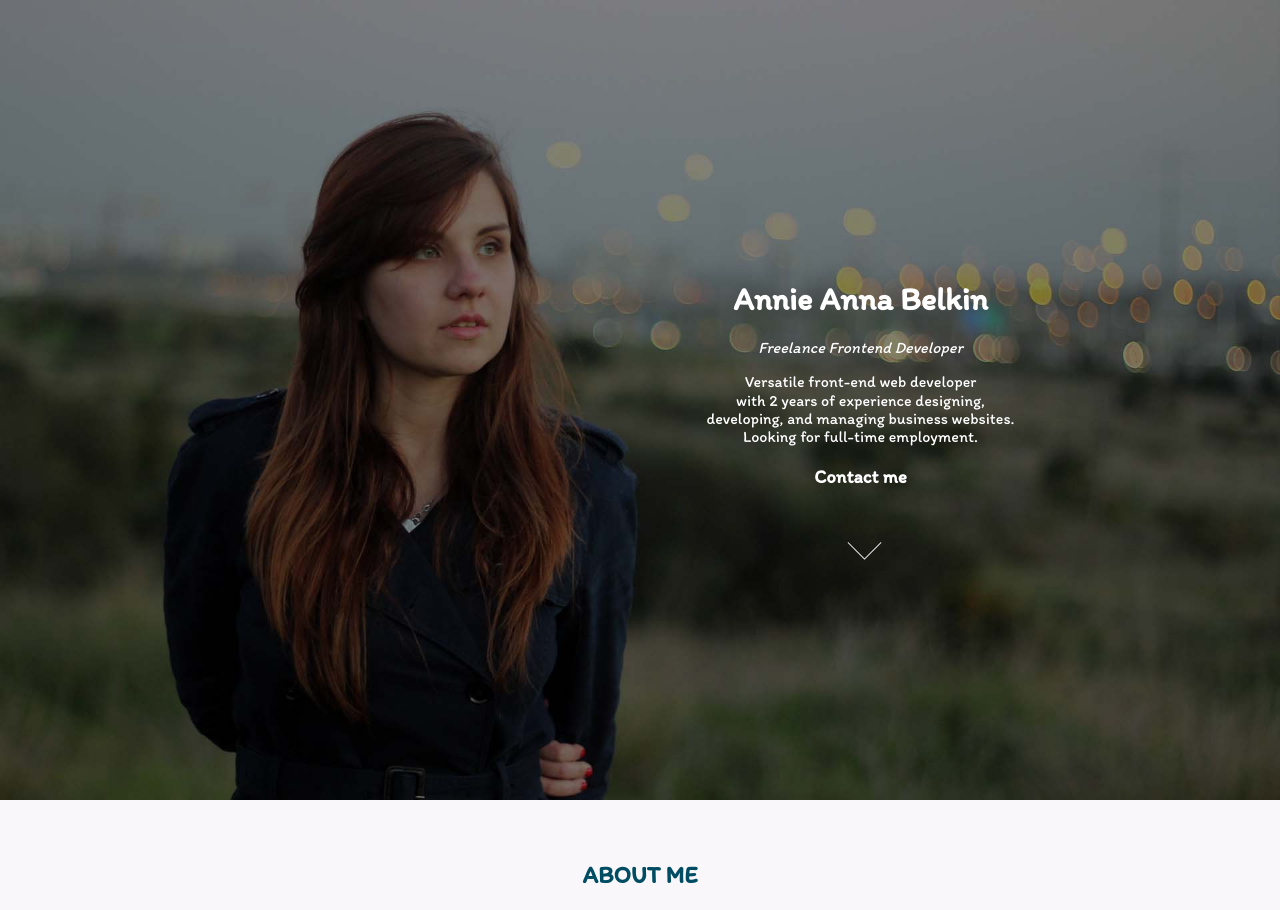
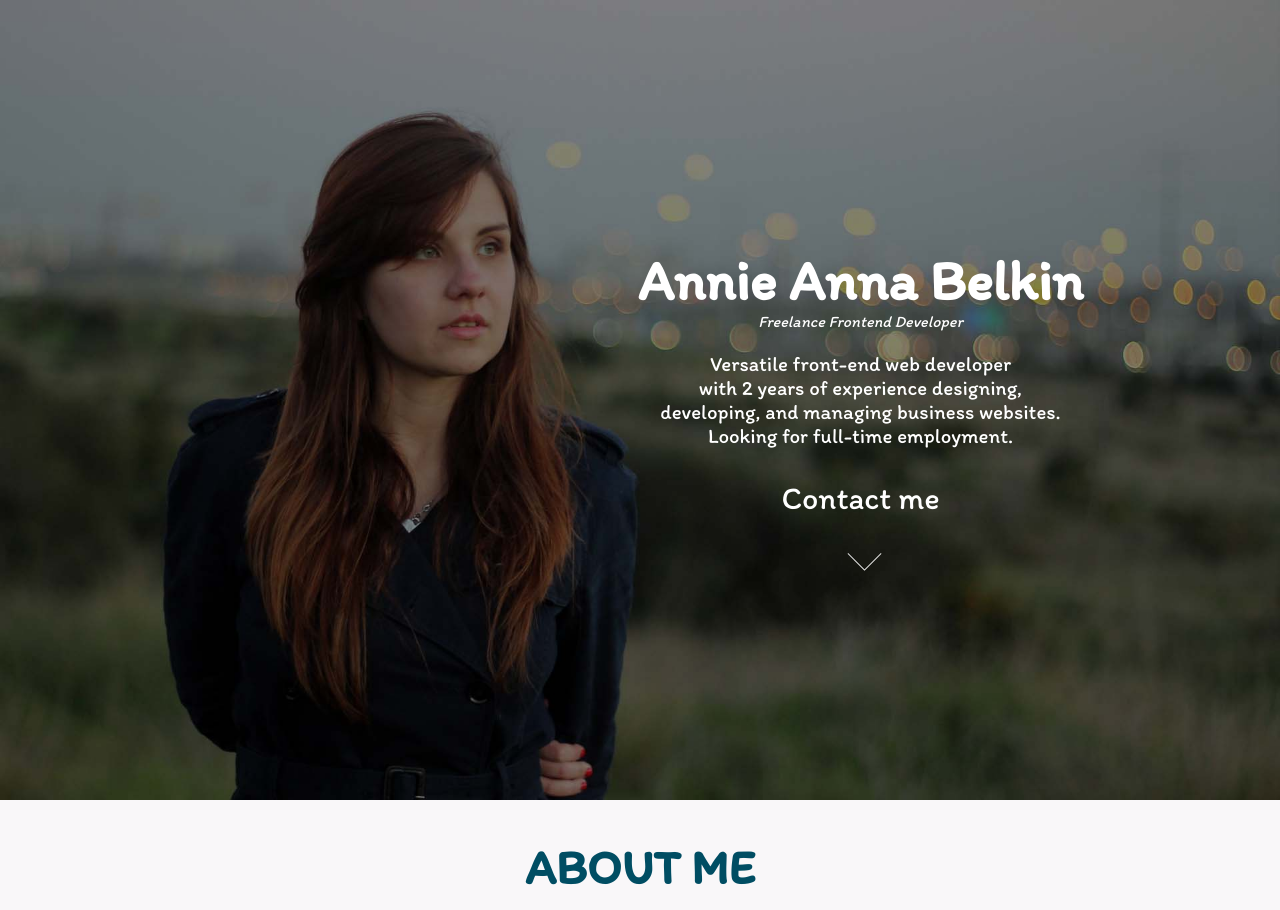
Before and after one commit to amplace/amplace.github.io, a website built with webpack: page app/index.html in a window 1280 px wide. Shown: the top 910 px of the page. Built offline with nearby package versions, Linux system fonts and the light colour scheme.

Commit message:
Add text style

```diff
--- /dev/null
+++ b/app/assets/styles/modules/_text.css
@@ -0,0 +1,64 @@
+h1 {
+    font-size: 2.0rem;
+    margin: 0;
+
+    @mixin atSmall {
+        font-size: 2.5rem;
+    }
+
+    @mixin atMedium {
+        font-size: 3.0rem;
+    }
+
+    @mixin atLarge {
+        font-size: 3.5rem;
+    }
+}
+
+h2 {
+    font-size: 1.5rem;
+    margin-bottom: 0;
+
+    @mixin atSmall {
+        font-size: 2.0rem;
+    }
+
+    @mixin atMedium {
+        font-size: 2.5rem;
+    }
+
+    @mixin atLarge {
+        font-size: 3.0rem;
+    }
+}
+
+h3 {
+    font-size: 1.2rem;
+    margin-bottom: 0;
+    font-weight: normal;
+
+    @mixin atSmall {
+        font-size: 1.4rem;
+    }
+
+    @mixin atMedium {
+        font-size: 1.6rem;
+    }
+
+    @mixin atLarge {
+        font-size: 2.0rem;
+    }
+}
+
+p {
+    font-size: 1.0rem;
+
+    @mixin atMedium {
+        font-size: 1.3rem;
+    }
+}
+
+a {
+    color: inherit;
+    text-decoration: none;
+}
--- a/app/assets/styles/styles.css
+++ b/app/assets/styles/styles.css
@@ -7,3 +7,4 @@
 @import "modules/_icon";
 @import "modules/_grid";
 @import "modules/_tooltip";
+@import "modules/_text";
--- a/app/temp/styles/styles.css
+++ b/app/temp/styles/styles.css
@@ -444,4 +444,49 @@ select { /* 1 */
         margin: -10px 0;
     }.tooltip:hover .about {
             display: inline-block;
-        }
+        }h1 {
+    font-size: 2.0rem;
+    margin: 0;
+}@media (min-width: 768px) {h1 {
+        font-size: 2.5rem
+}
+    }@media (min-width: 992px) {h1 {
+        font-size: 3.0rem
+}
+    }@media (min-width: 1200px) {h1 {
+        font-size: 3.5rem
+}
+    }h2 {
+    font-size: 1.5rem;
+    margin-bottom: 0;
+}@media (min-width: 768px) {h2 {
+        font-size: 2.0rem
+}
+    }@media (min-width: 992px) {h2 {
+        font-size: 2.5rem
+}
+    }@media (min-width: 1200px) {h2 {
+        font-size: 3.0rem
+}
+    }h3 {
+    font-size: 1.2rem;
+    margin-bottom: 0;
+    font-weight: normal;
+}@media (min-width: 768px) {h3 {
+        font-size: 1.4rem
+}
+    }@media (min-width: 992px) {h3 {
+        font-size: 1.6rem
+}
+    }@media (min-width: 1200px) {h3 {
+        font-size: 2.0rem
+}
+    }p {
+    font-size: 1.0rem;
+}@media (min-width: 992px) {p {
+        font-size: 1.3rem
+}
+    }a {
+    color: inherit;
+    text-decoration: none;
+}
```
